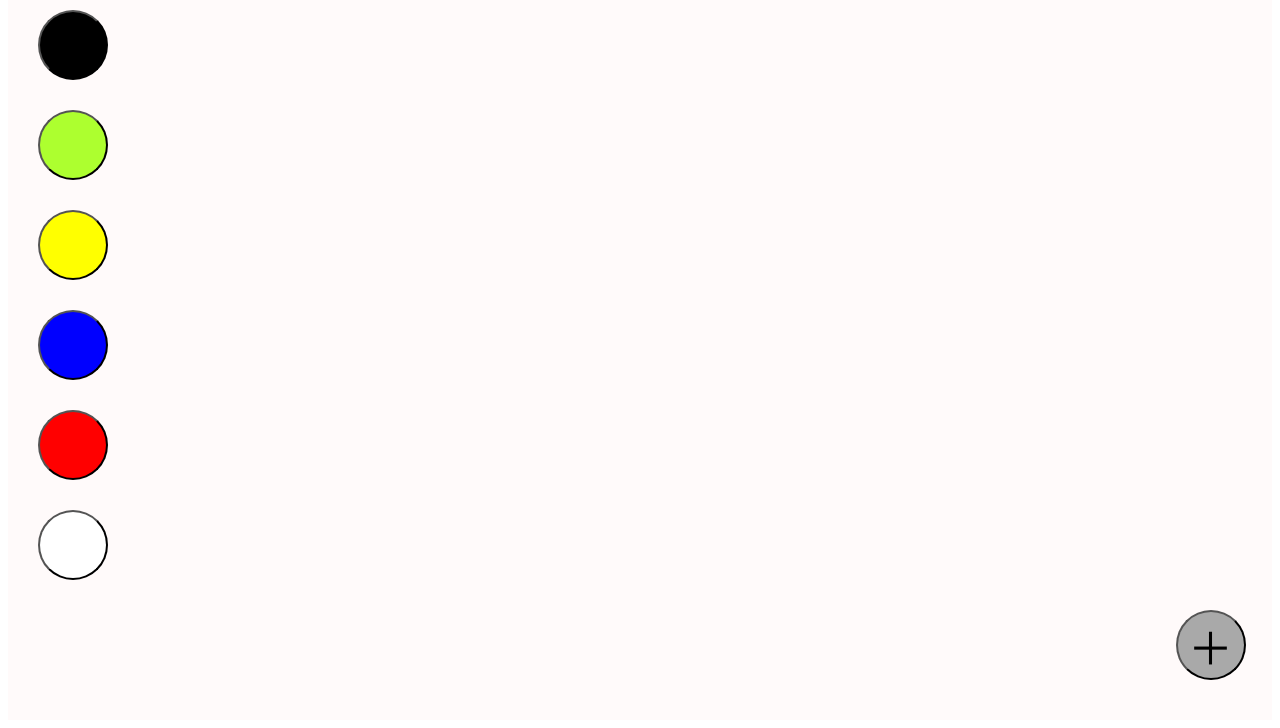
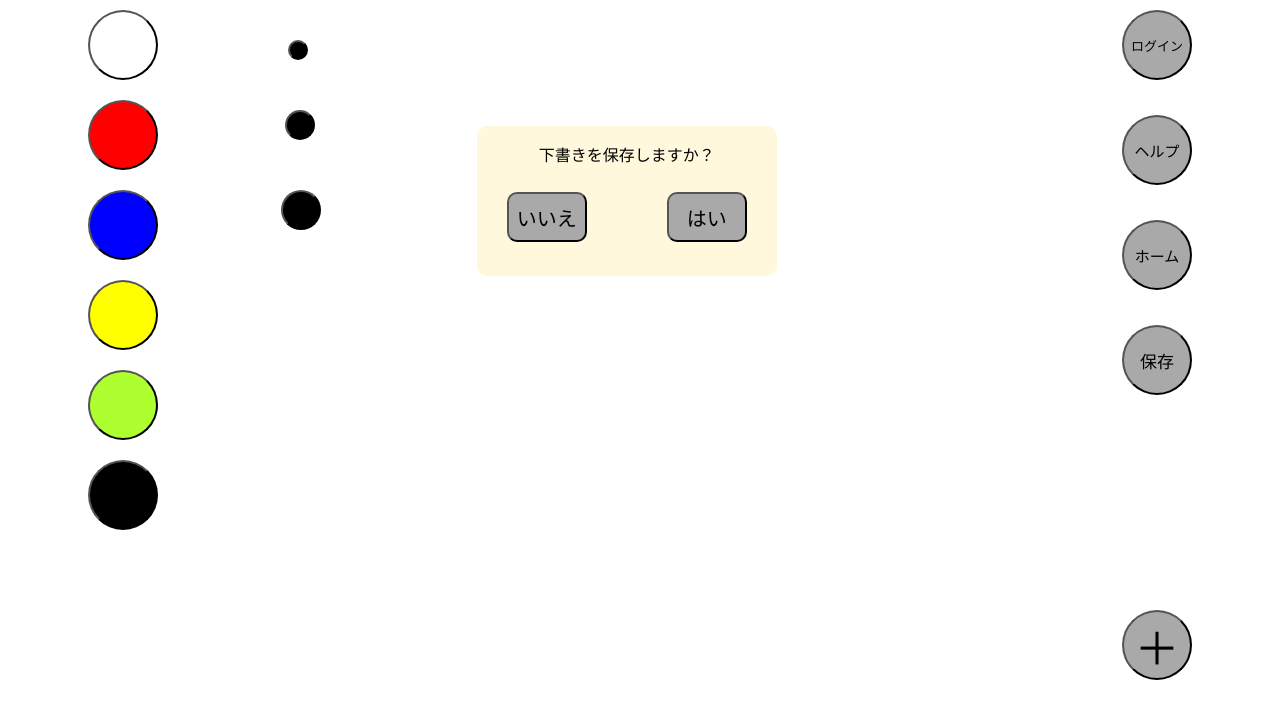
Before and after one commit to i078ff/hand_draw, a Flask app: template app/templates/index2.html in a window 1280 px wide. Shown: the part 98-826 px from the top of the page. Run offline with Flask 2, Linux system fonts and the light colour scheme; the template is opened without the code that fills it, so the values that code supplies are empty.

Commit message:
描く画面を改良しました．

```diff
--- a/app/static/style/stylesheet.css
+++ b/app/static/style/stylesheet.css
@@ -11,13 +11,13 @@ button{
 font-size: 20px;
  margin:10px 30px;
  border-radius: 50px;
- background-color: darkgray;
+ background-color:darkgrey;
  width:70px;
  height:70px
 
 }
 .flex-con{
-    display:flex;
+    display: flex;
     justify-content: space-between;
 }
 .flex-3 button{
@@ -35,16 +35,100 @@ font-size: 20px;
 }
 .main{
     height:90vh;
-    background-color: snow;
+    background-color: white;
     display:flex;
-    flex-direction: column-reverse;
     justify-content: space-between;
 }
+.button{
+    margin-left:50px ;
+    display:flex;
+    flex-direction: column;
+    justify-content: space-between;
+    margin-bottom:30%;
+
+}
+.button_1{
+    margin-right: 40%;
+    margin-left: 8px;
+}
+
+.s{
+    margin-top: 30px;
+
+
+}
+.m{
+    margin-top: 30px;
+    margin-left: -3px;
+
+}
+.l{
+    margin-top: 30px;
+    margin-left: -7px;
+
+}
+.s button{
+    width:20px;
+    height:20px
+}
+.m button{
+    width:30px;
+    height:30px
+}
+.l button{
+    width:40px;
+    height:40px
+}
+p{
+    display: flex;
+    justify-content: center;
+}
+.draft_save{
+    margin-top: 10%;
+    margin-right: 20%;
+    margin-left:-35%;
+    background-color: cornsilk;
+    width: 300px;
+    height:150px;
+    border-radius: 10px;
+
+
+}
+.no_yes{
+    display: flex;
+    justify-content: space-between;
+}
+
+.no_yes button{
+    border-radius: 10px;
+    width: 80px;
+    height: 50px;
+}
+
+.button_2{
+    margin-right: 50px;
+    display:flex;
+    flex-direction: column;
+    justify-content: space-between;
+}
+
 .flex-7{
-    margin-left:90%;
+    margin-top:180px;
     margin-bottom:30px;
 }
 .flex-7 button{
     font-size: 45px;
 
 }
+.login button{
+ font-size: 13px;
+}
+.help button{
+    font-size: 15px;
+}
+.home button{
+    font-size: 15px;
+}
+.save button{
+    font-size: 17px;
+}
--- a/app/templates/index2.html
+++ b/app/templates/index2.html
@@ -44,18 +44,45 @@
         </div>
 
         <div class="main">
-            <div class=flex-7>
-                <button>＋</button>
+
+
+            <div class="button">
+                <div class="white"><button style="background-color: white;"></button></div>
+                <div class="red"><button style="background-color: red;"></button></div>
+                <div class="bule"><button style="background-color: blue;"></button></div>
+                <div class="yellow"><button style="background-color: yellow;"></button></div>
+                <div class="green"><button style="background-color: greenyellow;"></button></div>
+                <div class="black"><button style="background-color: black;"></button></div>
+             </div>
+
+            <div class="button_1">
+                <div class="s"><button style="background-color: black;"></button></div>
+                <div class="m"><button style="background-color: black;"></button></div>
+                <div class="l"><button style="background-color: black;"></button></div>
+            </div>
+            <div class="draft_save">
+                <p>下書きを保存しますか？</p>
+                <div class="no_yes">
+                    <div class="no"><button>いいえ</button></div>
+                    <div class="yes"><button>はい</button></div>
+                </div>
             </div>
 
-                <div class="white"><button style="background-color: white;border-color: black;"></button></div>
-                <div class="red"><button style="background-color: red;border-color: black;"></button></div>
-                <div class="bule"><button style="background-color: blue;border-color: black;"></button></div>
-                <div class="yellow"><button style="background-color: yellow;border-color: black;"></button></div>
-                <div class="green"><button style="background-color: greenyellow;border-color: black;"></button></div>
-                <div class="black"><button style="background-color: black;border-color: black;"></button></div>
+
+            <div class="button_2">
+                <div class="login"><button>ログイン</button></div>
+                <div class="help"><button>ヘルプ</button></div>
+                <div class="home"><button>ホーム</button></div>
+                <div class="save"><button>保存</button></div>
+                <div class=flex-7><button>＋</button> </div>
+            </div>
+
+
+
 
         </div>
 
+
+
     </body>
 </html>
```
